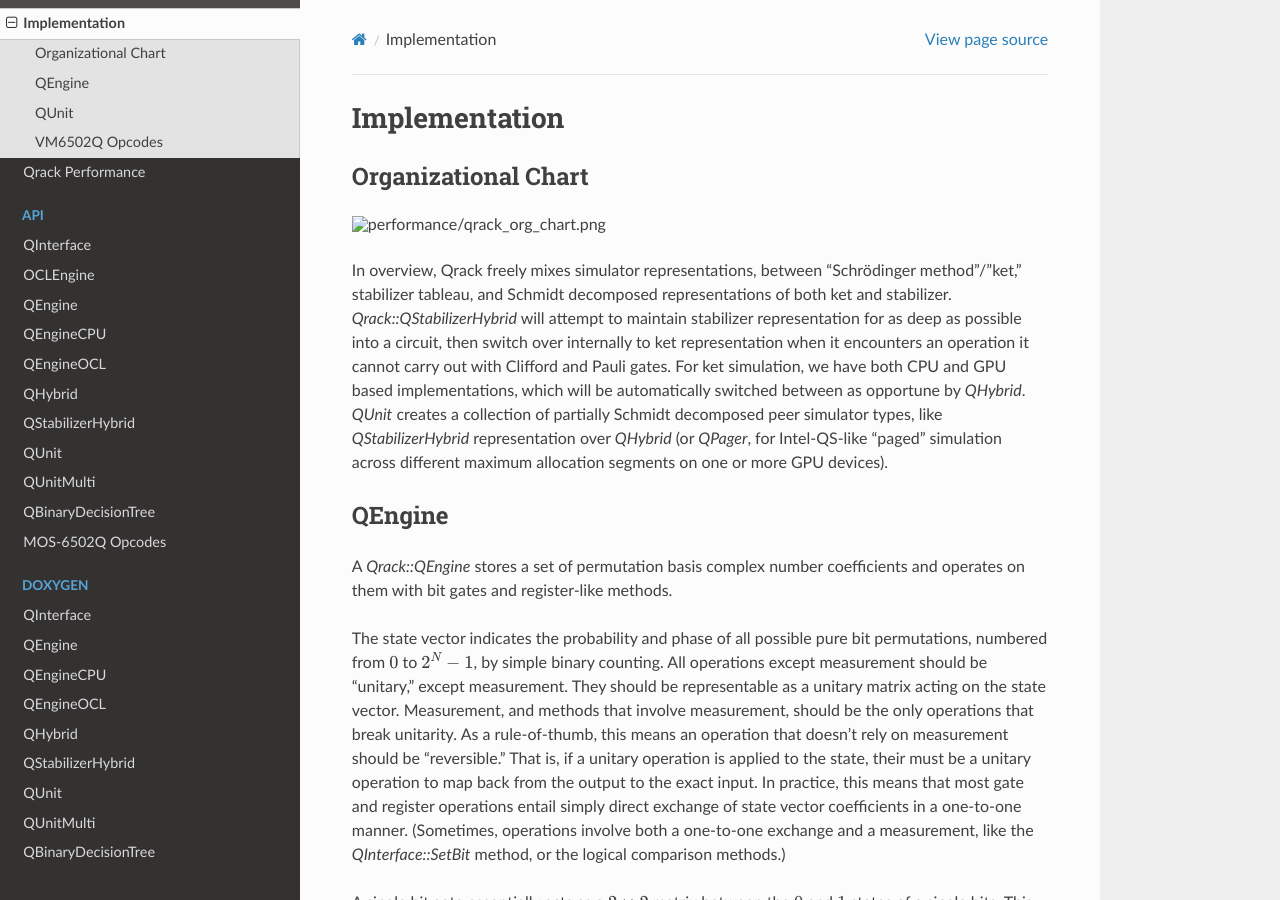
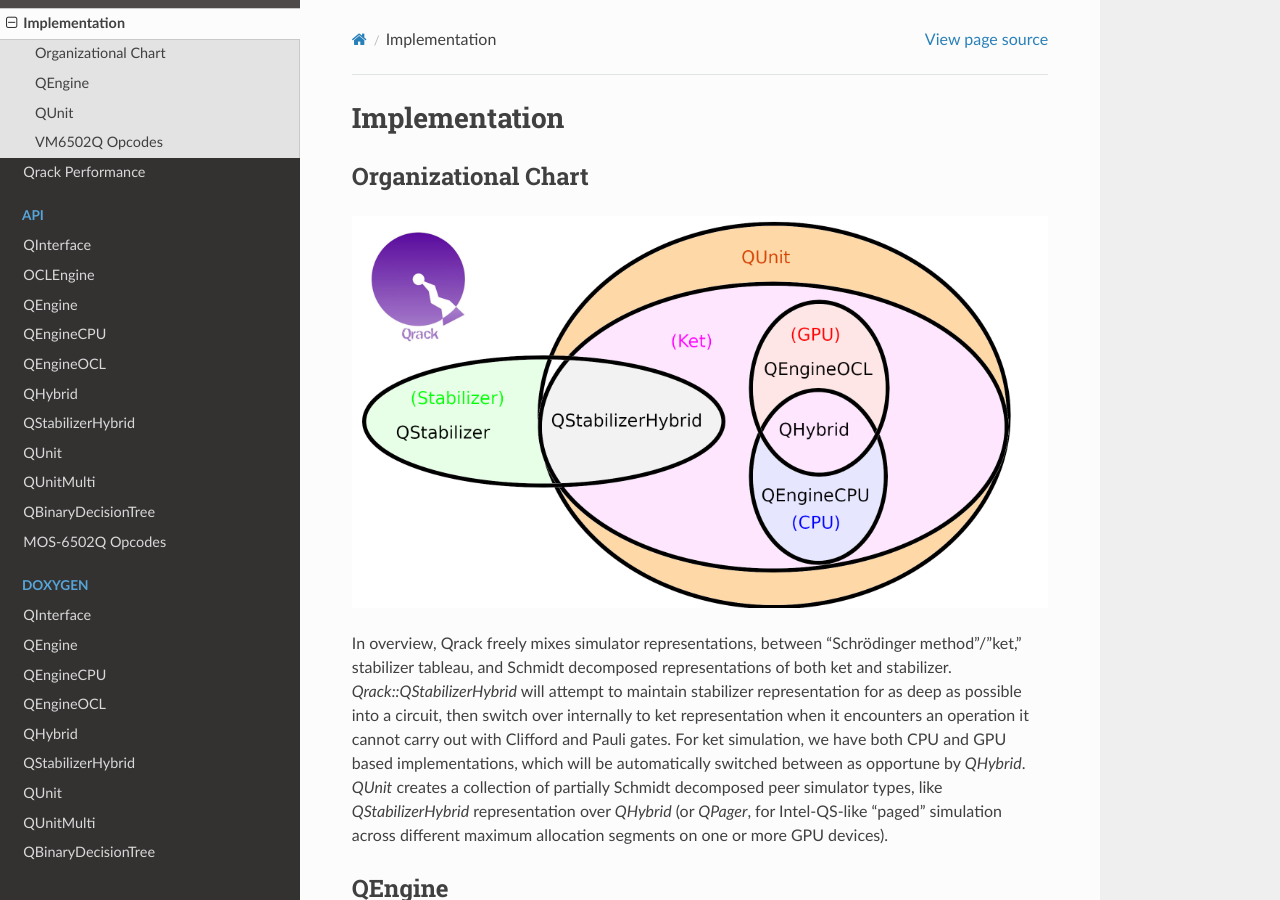
Before and after one commit to vm6502q/qrack.github.io, a Sphinx documentation site: the page built from docs/implementation.rst, in a window 1280 px wide and 900 px high. Built offline with Sphinx 7.4.7 and the Read the Docs theme 2.0.0, drawn with Linux system fonts in a browser that asks for light colours.

Commit message:
Fix org chart image

```diff
--- a/docs/implementation.rst
+++ b/docs/implementation.rst
@@ -4,7 +4,7 @@ Implementation
 Organizational Chart
 --------------------------------
 
-.. image:: performance/qrack_org_chart.png
+.. image:: qrack_org_chart.png
 
 In overview, Qrack freely mixes simulator representations, between "Schrödinger method"/"ket," stabilizer tableau, and Schmidt decomposed representations of both ket and stabilizer. `Qrack::QStabilizerHybrid` will attempt to maintain stabilizer representation for as deep as possible into a circuit, then switch over internally to ket representation when it encounters an operation it cannot carry out with Clifford and Pauli gates. For ket simulation, we have both CPU and GPU based implementations, which will be automatically switched between as opportune by `QHybrid`. `QUnit` creates a collection of partially Schmidt decomposed peer simulator types, like `QStabilizerHybrid` representation over `QHybrid` (or `QPager`, for Intel-QS-like "paged" simulation across different maximum allocation segments on one or more GPU devices).
 
```
